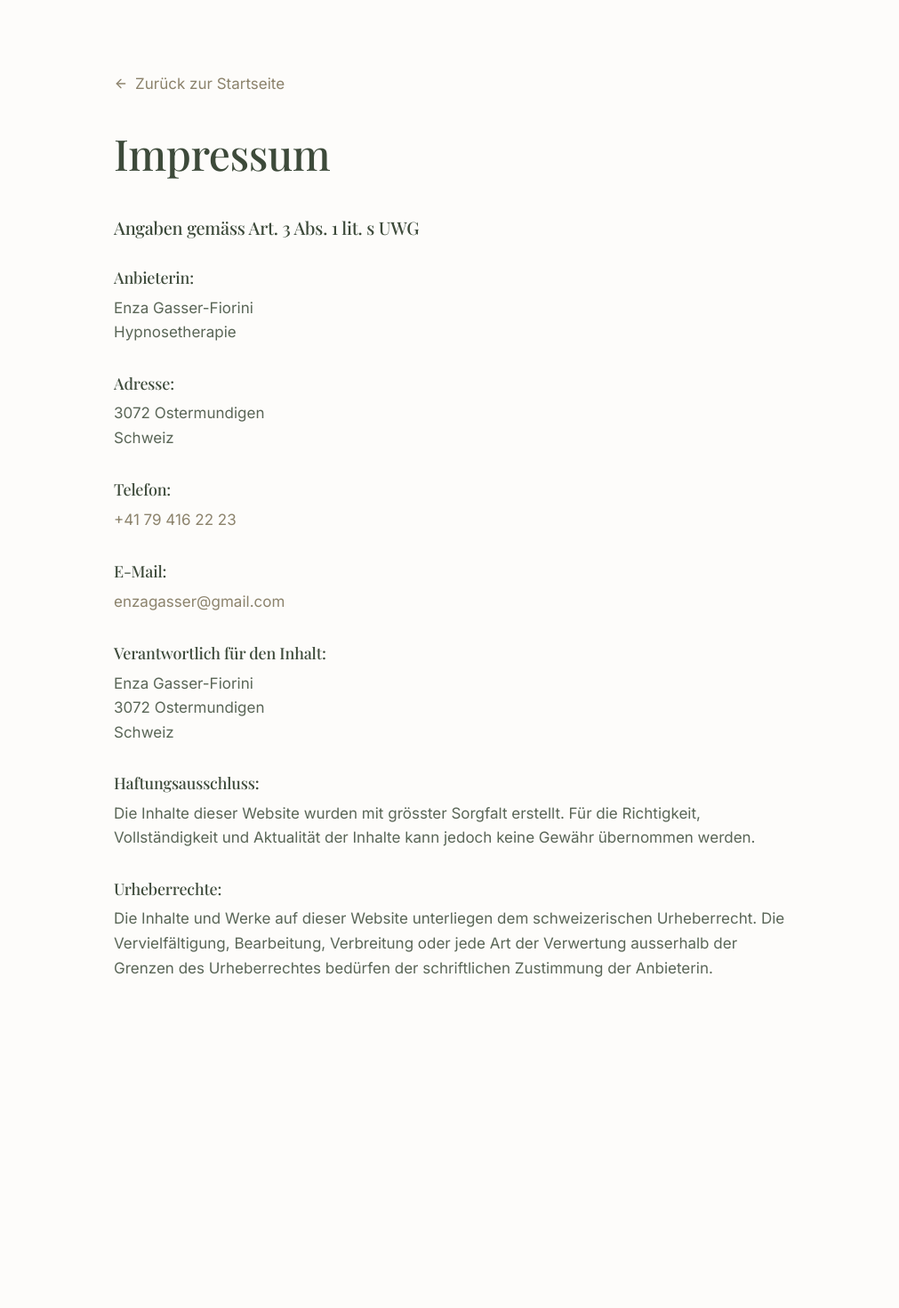
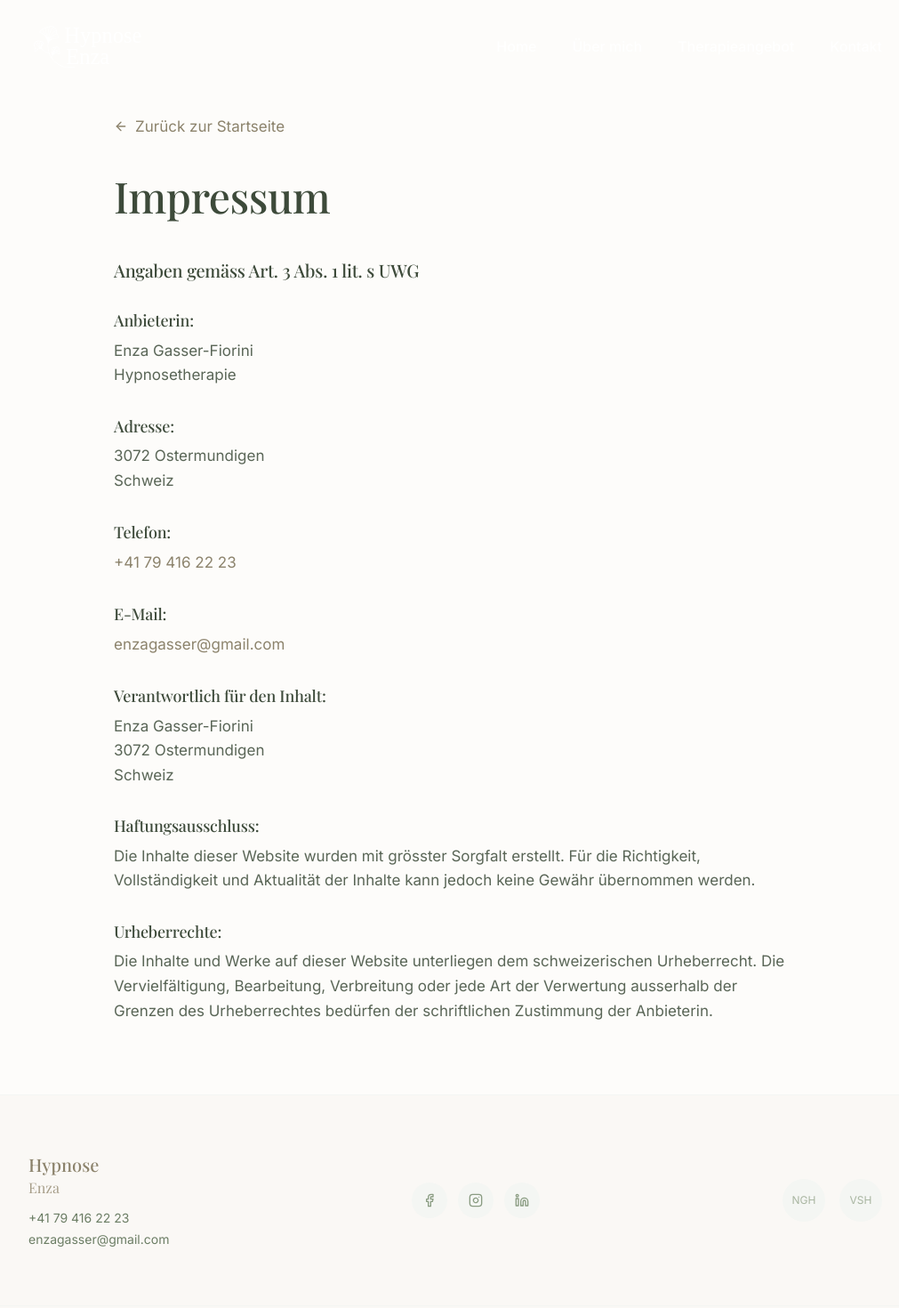
Before and after one commit to Palaciosdroid/palcomm, a Next.js app: page /impressum in a window 1280 px wide. Shown: the top 1470 px of the page at 89% size, without its empty margins (128-1139 px from the left). Before the commit the page ends 1182 px from the top, so only its background shows below. Built offline with nearby package versions, Linux system fonts and the light colour scheme; a web font is replaced by a local one.

Commit message:
feat: Add Header and Footer to Impressum and Datenschutz pages

```diff
--- a/src/app/datenschutz/page.tsx
+++ b/src/app/datenschutz/page.tsx
@@ -1,6 +1,8 @@
 import { Metadata } from "next";
 import Link from "next/link";
 import { ArrowLeft } from "lucide-react";
+import Header from "@/components/layout/Header";
+import Footer from "@/components/layout/Footer";
 
 export const metadata: Metadata = {
   title: "Datenschutzerklärung | Hypnose Enza",
@@ -9,7 +11,9 @@ export const metadata: Metadata = {
 
 export default function DatenschutzPage() {
   return (
-    <main className="min-h-screen bg-cream-50 py-20 px-6 md:px-8">
+    <>
+      <Header />
+      <main className="min-h-screen bg-cream-50 pt-32 pb-20 px-6 md:px-8">
       <div className="max-w-3xl mx-auto">
         <Link
           href="/"
@@ -158,5 +162,7 @@ export default function DatenschutzPage() {
         </div>
       </div>
     </main>
+    <Footer />
+    </>
   );
 }
--- a/src/app/impressum/page.tsx
+++ b/src/app/impressum/page.tsx
@@ -1,6 +1,8 @@
 import { Metadata } from "next";
 import Link from "next/link";
 import { ArrowLeft } from "lucide-react";
+import Header from "@/components/layout/Header";
+import Footer from "@/components/layout/Footer";
 
 export const metadata: Metadata = {
   title: "Impressum | Hypnose Enza",
@@ -9,7 +11,9 @@ export const metadata: Metadata = {
 
 export default function ImpressumPage() {
   return (
-    <main className="min-h-screen bg-cream-50 py-20 px-6 md:px-8">
+    <>
+      <Header />
+      <main className="min-h-screen bg-cream-50 pt-32 pb-20 px-6 md:px-8">
       <div className="max-w-3xl mx-auto">
         <Link
           href="/"
@@ -92,5 +96,7 @@ export default function ImpressumPage() {
         </div>
       </div>
     </main>
+    <Footer />
+    </>
   );
 }
```
